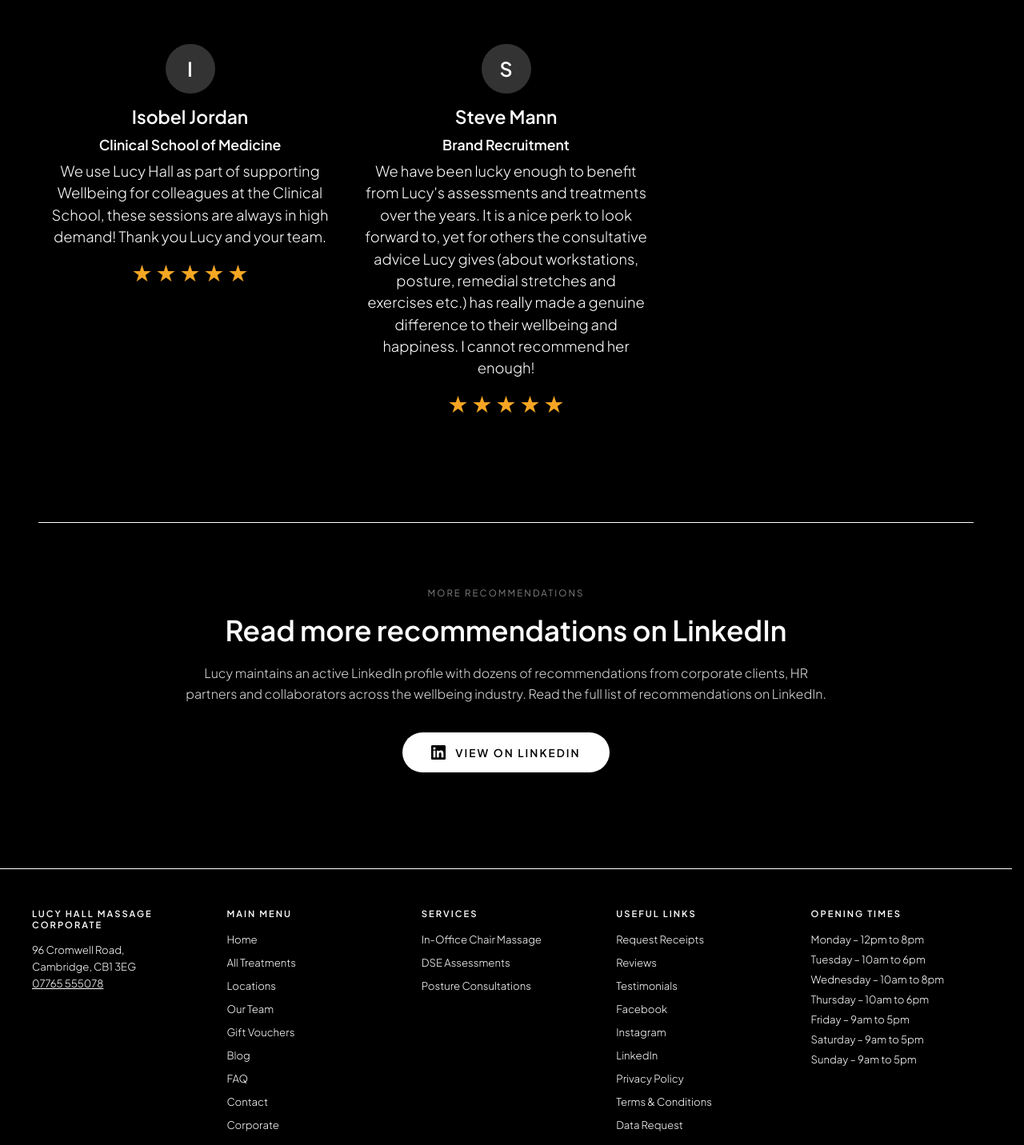
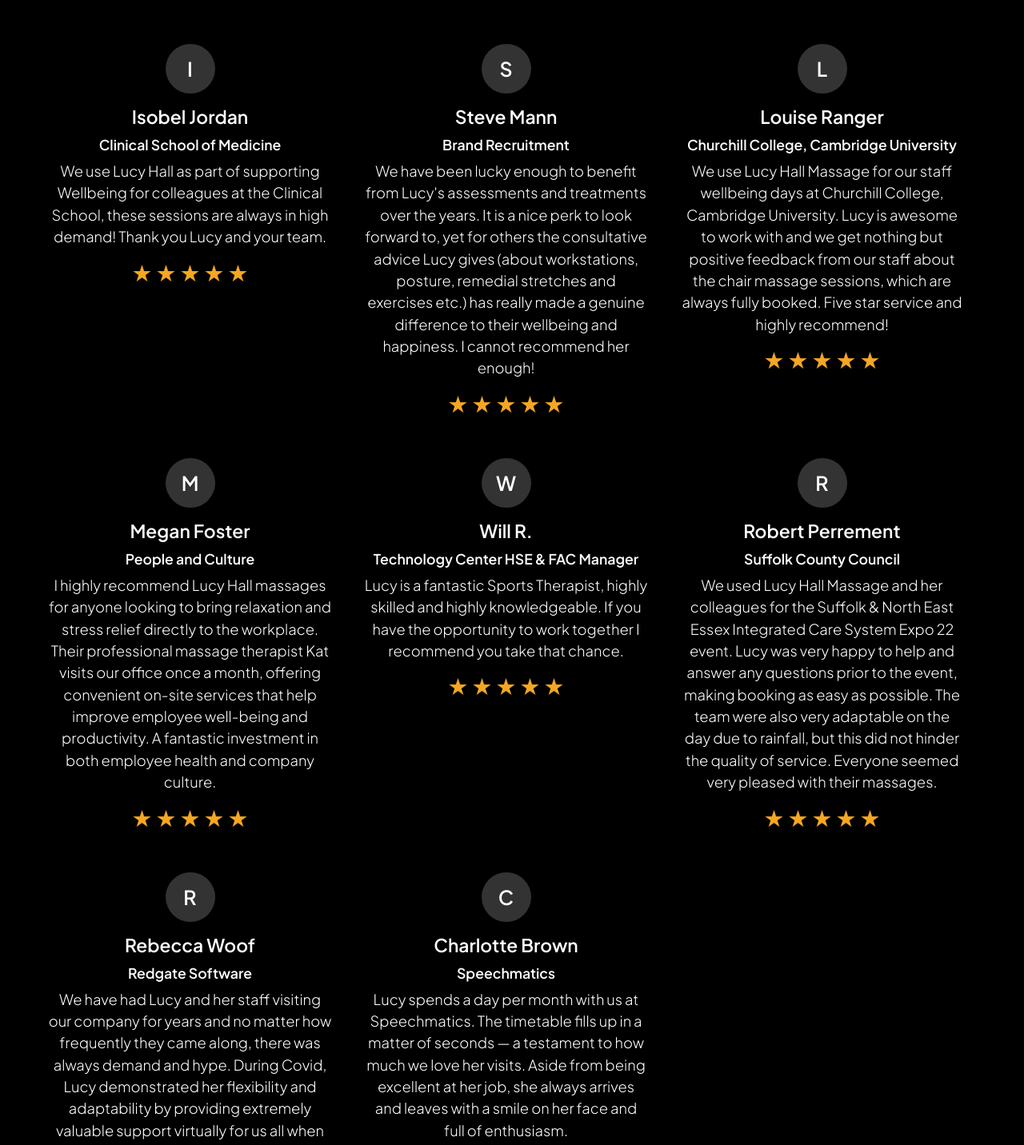
Before and after one commit to federationdesign-design/LHM, a Next.js app: page /reviews in a window 1280 px wide. Shown: the part 1424-2856 px from the top of the page at 80% size. Built offline with nearby package versions, Linux system fonts and the light colour scheme.

Commit message:
reviews: add 6 LinkedIn recommendations (Churchill, People/Culture, Suffolk, Redgate, Speechmatics)

```diff
--- a/app/components/Testimonials/corporate-testimonials-data.ts
+++ b/app/components/Testimonials/corporate-testimonials-data.ts
@@ -77,4 +77,52 @@
     date: '',
     avatar: 'S',
   },
+  {
+    id: 'louise-ranger-churchill-college',
+    name: 'Louise Ranger',
+    title: 'Churchill College, Cambridge University',
+    body: 'We use Lucy Hall Massage for our staff wellbeing days at Churchill College, Cambridge University. Lucy is awesome to work with and we get nothing but positive feedback from our staff about the chair massage sessions, which are always fully booked. Five star service and highly recommend!',
+    date: '',
+    avatar: 'L',
+  },
+  {
+    id: 'megan-foster-people-culture',
+    name: 'Megan Foster',
+    title: 'People and Culture',
+    body: 'I highly recommend Lucy Hall massages for anyone looking to bring relaxation and stress relief directly to the workplace. Their professional massage therapist Kat visits our office once a month, offering convenient on-site services that help improve employee well-being and productivity. A fantastic investment in both employee health and company culture.',
+    date: '',
+    avatar: 'M',
+  },
+  {
+    id: 'will-r-hse-fac',
+    name: 'Will R.',
+    title: 'Technology Center HSE & FAC Manager',
+    body: 'Lucy is a fantastic Sports Therapist, highly skilled and highly knowledgeable. If you have the opportunity to work together I recommend you take that chance.',
+    date: '',
+    avatar: 'W',
+  },
+  {
+    id: 'robert-perrement-suffolk',
+    name: 'Robert Perrement',
+    title: 'Suffolk County Council',
+    body: 'We used Lucy Hall Massage and her colleagues for the Suffolk & North East Essex Integrated Care System Expo 22 event. Lucy was very happy to help and answer any questions prior to the event, making booking as easy as possible. The team were also very adaptable on the day due to rainfall, but this did not hinder the quality of service. Everyone seemed very pleased with their massages.',
+    date: '',
+    avatar: 'R',
+  },
+  {
+    id: 'rebecca-woof-redgate',
+    name: 'Rebecca Woof',
+    title: 'Redgate Software',
+    body: 'We have had Lucy and her staff visiting our company for years and no matter how frequently they came along, there was always demand and hype. During Covid, Lucy demonstrated her flexibility and adaptability by providing extremely valuable support virtually for us all when we had to work from home. She offers a variety of massage styles and adapts to best suit the needs of her client. Couldn\'t recommend Lucy and her team highly enough.',
+    date: '',
+    avatar: 'R',
+  },
+  {
+    id: 'charlotte-brown-speechmatics',
+    name: 'Charlotte Brown',
+    title: 'Speechmatics',
+    body: 'Lucy spends a day per month with us at Speechmatics. The timetable fills up in a matter of seconds — a testament to how much we love her visits. Aside from being excellent at her job, she always arrives and leaves with a smile on her face and full of enthusiasm.',
+    date: '',
+    avatar: 'C',
+  },
 ];
```
